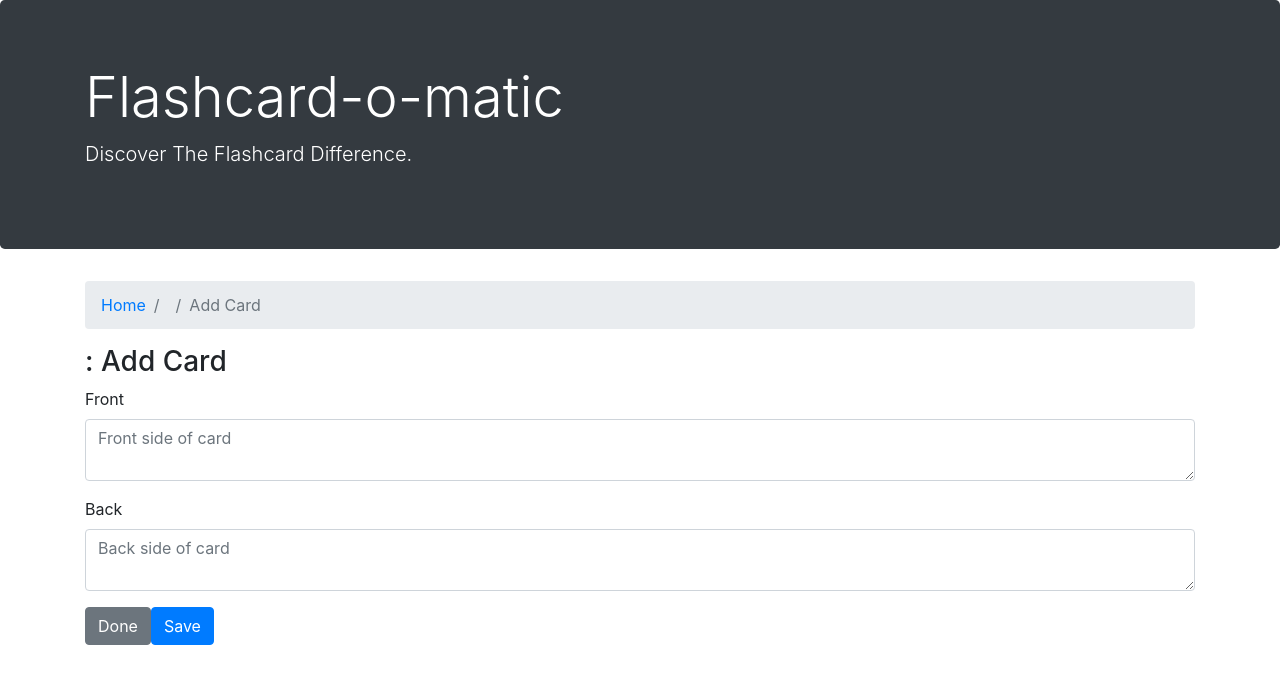
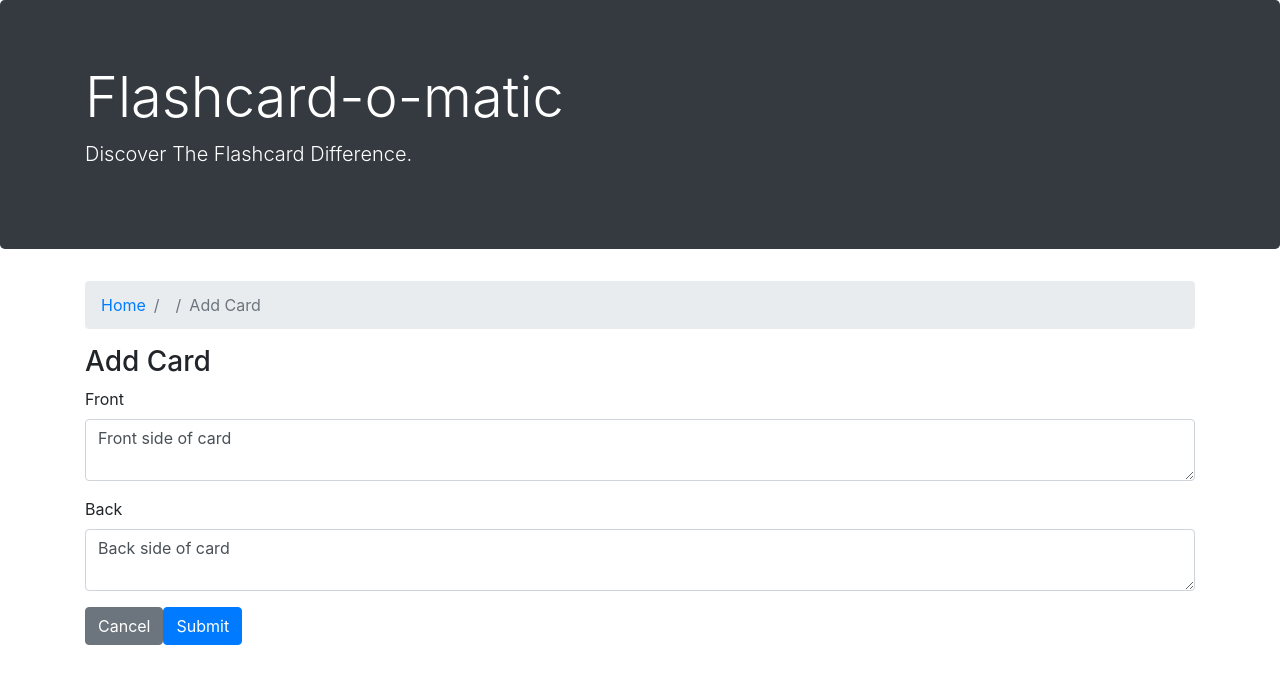
Before and after one commit to mjordonez2001/flashcard-o-matic, a React (Create React App) app: page /decks/1/cards/new in a window 1280 px wide. Shown: the top 684 px of the page. Built offline with nearby package versions, Linux system fonts and the light colour scheme; no server answers; a web font is replaced by a local one.

Commit message:
modified routes for add and edit cards

```diff
--- a/src/Layout/AddCard/AddCard.js
+++ /dev/null
@@ -1,59 +0,0 @@
-import React, { useState, useEffect } from "react";
-import { Link, useParams } from "react-router-dom";
-import { readDeck } from "../../utils/api";
-
-function AddCard() {
-    const params = useParams();
-    const deckId = params.deckId;
-
-    const [deck, setDeck] = useState({});
-
-    useEffect(() => {
-        const abortController = new AbortController();
-
-        async function loadDeck() {
-            try {
-                const response = await readDeck(deckId);
-                setDeck(response);
-            } catch(error) {
-                console.log(error);
-            }
-        }
-
-        loadDeck();
-        return () => abortController.abort();
-    }, [deckId])
-
-    const handleSubmit = () => {
-
-    }
-
-    return (
-        <div>
-            <nav aria-label="breadcrumb">
-                <ol className="breadcrumb">
-                    <li className="breadcrumb-item"><Link to="/">Home</Link></li>
-                    <li className="breadcrumb-item"><Link to={`/decks/${deck.id}`}>{deck.name}</Link></li>
-                    <li className="breadcrumb-item active">Add Card</li>
-                </ol>
-            </nav>
-            <h3>{deck.name}: Add Card</h3>
-            <form onSubmit={handleSubmit}>
-                <div className="form-group">
-                    <label htmlFor="name">Front</label>
-                    <textarea className="form-control" id="name" placeholder="Front side of card" />
-                </div>
-                <div className="form-group">
-                    <label htmlFor="description">Back</label>
-                    <textarea className="form-control" id="description" placeholder="Back side of card" />
-                </div>
-                <div className="d-flex flex-row">
-                    <Link to={`/decks/${deck.id}`} className="btn btn-secondary">Done</Link>
-                    <button type="submit" className="btn btn-primary">Save</button>
-                </div>
-            </form>
-        </div>
-    )
-}
-
-export default AddCard;
--- a/src/Layout/EditCard/EditCard.js
+++ b/src/Layout/ModifyCard/ModifyCard.js
@@ -4,13 +4,14 @@ import { readDeck, readCard } from "../../utils/api";
 
 ///decks/:deckId/cards/:cardId/edit
 
-function EditCard() {
+function ModifyCard( { type } ) {
     const params = useParams();
     const deckId = params.deckId;
     const cardId = params.cardId;
 
     const [deck, setDeck] = useState({});
     const [card, setCard] = useState({});
+    const [form, setForm] = useState("");
 
     useEffect(() => {
         const abortController = new AbortController();
@@ -36,6 +37,8 @@ function EditCard() {
         loadDeck();
         loadCard();
 
+        setForm(type);
+
         return () => abortController.abort();
     }, [deckId, cardId])
 
@@ -43,32 +46,47 @@ function EditCard() {
 
     }
 
+    let title = "";
+    let frontValue = "";
+    let backValue = "";
+
+    if (form === "add") {
+        title = "Add Card"
+        frontValue = "Front side of card";
+        backValue = "Back side of card";
+
+    } else {
+        title = `Edit Card`;
+        frontValue = card.front;
+        backValue = card.back;
+    }
+
     return (
         <div>
             <nav aria-label="breadcrumb">
                 <ol className="breadcrumb">
                     <li className="breadcrumb-item"><Link to="/">Home</Link></li>
-                    <li className="breadcrumb-item"><Link to={`/decks/${deck.id}`}>Deck {deck.name}</Link></li>
-                    <li className="breadcrumb-item active">Edit Card {cardId}</li>
+                    <li className="breadcrumb-item"><Link to={`/decks/${deck.id}`}>{deck.name}</Link></li>
+                    <li className="breadcrumb-item active">{title} {cardId}</li>
                 </ol>
             </nav>
-            <h3>Edit Card</h3>
+            <h3>{title}</h3>
             <form onSubmit={handleSubmit}>
                 <div className="form-group">
                     <label htmlFor="name">Front</label>
                     <textarea
                         className="form-control"
                         id="name"
-                        value={card.front}
-                        placeholder={card.front} />
+                        value={frontValue}
+                        placeholder={frontValue} />
                 </div>
                 <div className="form-group">
                     <label htmlFor="description">Back</label>
                     <textarea
                         className="form-control"
                         id="description"
-                        value={card.back}
-                        placeholder={card.back} />
+                        value={backValue}
+                        placeholder={backValue} />
                 </div>
                 <div className="d-flex flex-row">
                     <Link to={`/decks/${deck.id}`} className="btn btn-secondary">Cancel</Link>
@@ -79,4 +97,4 @@ function EditCard() {
     )
 }
 
-export default EditCard;
+export default ModifyCard;
--- a/src/Layout/index.js
+++ b/src/Layout/index.js
@@ -6,8 +6,7 @@ import Study from "./Study/Study";
 import CreateDeck from "./CreateDeck/CreateDeck";
 import Deck from "./Deck/Deck";
 import EditDeck from "./EditDeck/EditDeck";
-import AddCard from "./AddCard/AddCard";
-import EditCard from "./EditCard/EditCard";
+import ModifyCard from "./ModifyCard/ModifyCard";
 import { Route, Switch } from "react-router-dom";
 
 function Layout() {
@@ -37,11 +36,11 @@ function Layout() {
           </Route>
 
           <Route path="/decks/:deckId/cards/new">
-            <AddCard />
+            <ModifyCard type="add"/>
           </Route>
 
           <Route path="/decks/:deckId/cards/:cardId/edit">
-            <EditCard />
+            <ModifyCard type="edit"/>
           </Route>
 
           <Route>
```
